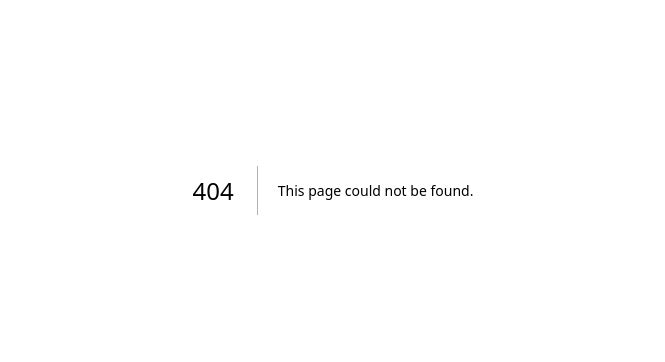
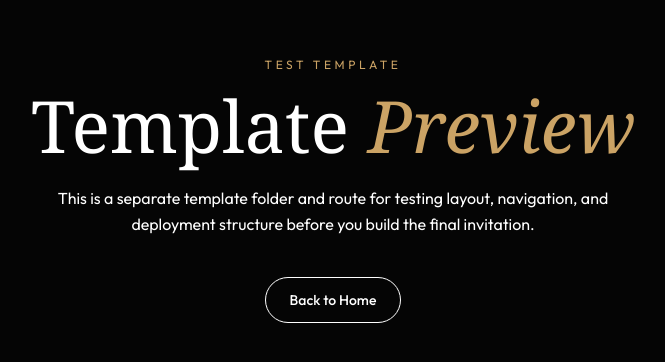
Before and after one commit to sethmiduhimsara/mohotha_project, a Next.js app: page /test-template in a window 1280 px wide. Before the commit this address had no page. Shown: the part 210-572 px from the top of the page, without its empty margins (307-972 px from the left). Built offline with nearby package versions, Linux system fonts and the light colour scheme.

Commit message:
test template

```diff
--- /dev/null
+++ b/app/test-template/page.tsx
@@ -0,0 +1,5 @@
+import TestTemplate from "@/components/templates/test-template/TestTemplate";
+
+export default function TestTemplatePage() {
+  return <TestTemplate />;
+}
--- /dev/null
+++ b/components/templates/test-template/TestTemplate.tsx
@@ -0,0 +1,39 @@
+"use client";
+
+import Link from "next/link";
+import Section from "@/components/ui/Section";
+import Button from "@/components/ui/Button";
+
+export default function TestTemplate() {
+  return (
+    <main className="min-h-screen bg-background text-foreground">
+      <Section className="flex min-h-screen items-center justify-center py-24">
+        <div className="max-w-2xl text-center">
+          <p className="mb-4 text-xs uppercase tracking-[0.3em] text-primary">
+            Test Template
+          </p>
+          <h1 className="font-serif text-5xl md:text-7xl mb-6">
+            Template <span className="text-primary italic">Preview</span>
+          </h1>
+          <p className="mx-auto mb-10 max-w-xl text-sm md:text-base leading-relaxed text-foreground/70">
+            This is a separate template folder and route for testing layout,
+            navigation, and deployment structure before you build the final
+            invitation.
+          </p>
+
+          <div className="flex flex-col items-center justify-center gap-4 sm:flex-row">
+            {/* <Button href="/wedding-invitation" variant="primary">
+              Open Wedding Invitation
+            </Button> */}
+            <Link
+              href="/"
+              className="inline-flex items-center justify-center rounded-full border border-foreground/20 px-6 py-3 text-sm font-medium transition-colors hover:border-primary hover:text-primary"
+            >
+              Back to Home
+            </Link>
+          </div>
+        </div>
+      </Section>
+    </main>
+  );
+}
```
